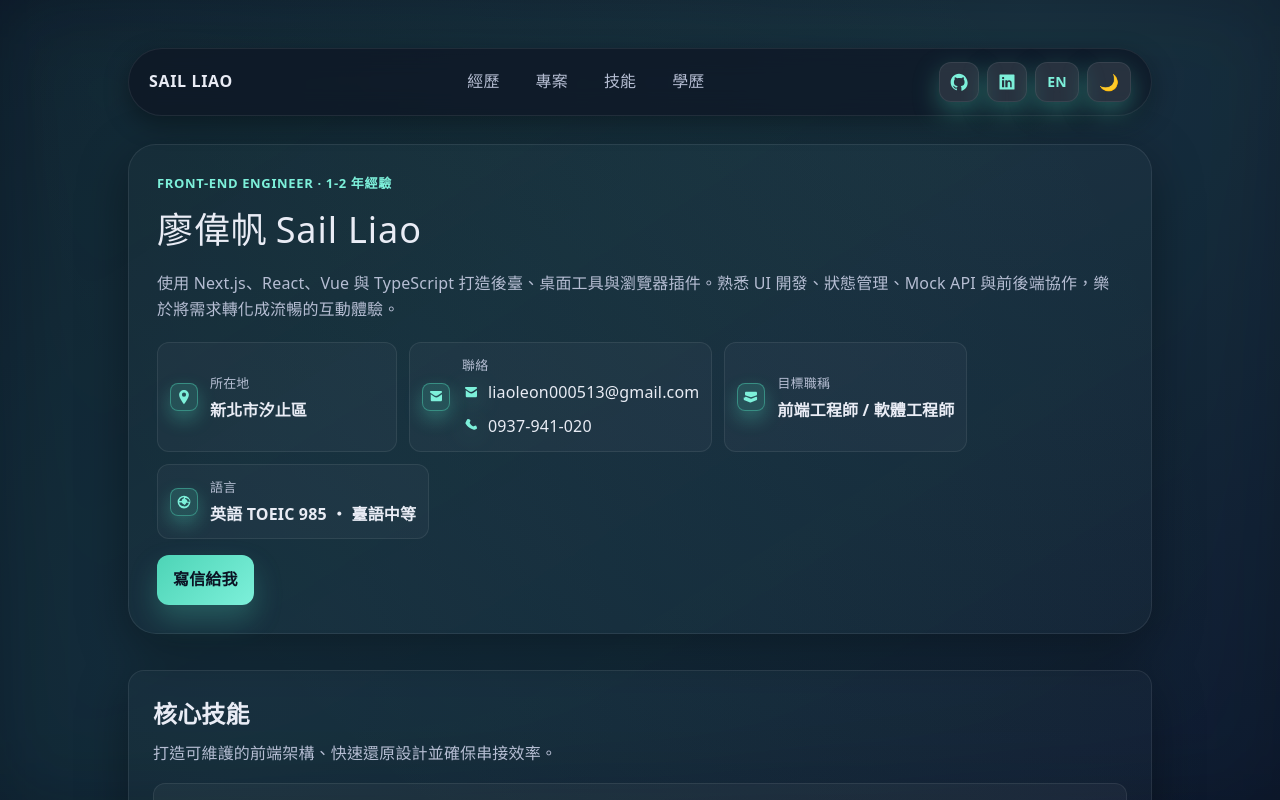
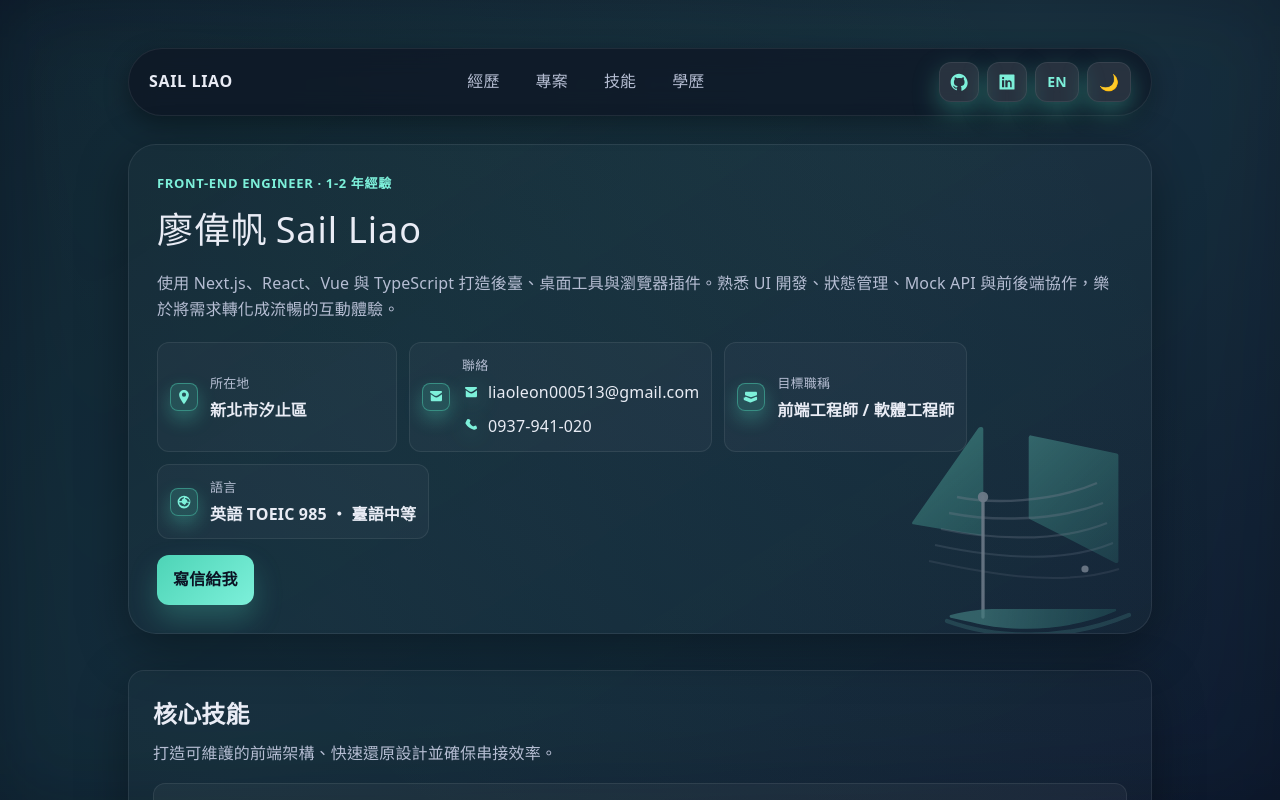
Before and after one commit to Sailwayfun/resume-website, a React (Vite) app: page / in a window 1280 px wide. Shown: the top 800 px of the page. Built offline with nearby package versions, Linux system fonts and the light colour scheme.

Commit message:
feat: add SailSvg component to Hero section for enhanced visual design

```diff
--- a/src/components/sections/Hero.tsx
+++ b/src/components/sections/Hero.tsx
@@ -16,6 +16,93 @@ interface HeroProps {
   langLabel: string;
   langValue: string;
   ctaLabel: string;
+}
+
+function SailSvg() {
+  return (
+    <div className="pointer-events-none absolute -right-10 -bottom-12 opacity-40">
+      <svg
+        width="360"
+        height="280"
+        viewBox="0 0 360 280"
+        fill="none"
+        xmlns="http://www.w3.org/2000/svg"
+      >
+        <defs>
+          <linearGradient
+            id="junk-sail-a"
+            x1="50"
+            y1="12"
+            x2="200"
+            y2="200"
+            gradientUnits="userSpaceOnUse"
+          >
+            <stop stopColor="var(--accent-strong)" stopOpacity="0.96" />
+            <stop offset="1" stopColor="var(--accent)" stopOpacity="0.28" />
+          </linearGradient>
+          <linearGradient
+            id="junk-sail-b"
+            x1="140"
+            y1="26"
+            x2="300"
+            y2="200"
+            gradientUnits="userSpaceOnUse"
+          >
+            <stop stopColor="var(--accent-strong)" stopOpacity="0.88" />
+            <stop offset="1" stopColor="var(--accent)" stopOpacity="0.22" />
+          </linearGradient>
+          <linearGradient
+            id="junk-hull"
+            x1="150"
+            y1="212"
+            x2="280"
+            y2="234"
+            gradientUnits="userSpaceOnUse"
+          >
+            <stop stopColor="var(--accent-strong)" stopOpacity="0.7" />
+            <stop offset="1" stopColor="var(--accent)" stopOpacity="0.35" />
+          </linearGradient>
+        </defs>
+        <path
+          d="M150 26c-1 0-2 .4-2.6 1l-66 94c-.7.9-.1 2.2.9 2.3l68 11.5c1 .2 2-.6 2-1.6V28c0-1.1-.9-2-2-2Z"
+          fill="url(#junk-sail-a)"
+        />
+        <path
+          d="M198 36c0-1 .8-1.8 1.8-1.6l86 18c.9.2 1.6 1 1.6 1.9v106c0 1.3-1.5 2.2-2.8 1.6l-86-44c-.6-.3-.9-.9-.9-1.6V36Z"
+          fill="url(#junk-sail-b)"
+        />
+        <path d="M126 96c34 7 94 6 140-14" stroke="rgba(233,236,245,0.42)" strokeWidth="2.4" />
+        <path d="M118 112c38 7.5 102 10 154-10" stroke="rgba(233,236,245,0.36)" strokeWidth="2.4" />
+        <path d="M110 128c40 8.5 112 16 166-6" stroke="rgba(233,236,245,0.32)" strokeWidth="2.2" />
+        <path d="M104 144c42 9 120 22 178-2" stroke="rgba(233,236,245,0.26)" strokeWidth="2.1" />
+        <path d="M98 160c44 9.5 128 28 190 8" stroke="rgba(233,236,245,0.2)" strokeWidth="2" />
+        <path
+          d="M152 96v120"
+          stroke="rgba(233,236,245,0.9)"
+          strokeWidth="3.3"
+          strokeLinecap="round"
+        />
+        <path
+          d="M170 208h114c1.3 0 1.7 1.7.5 2.3-36 15-74.6 20.5-116.6 16-14-1.5-29.2-5.8-48.2-9.6-1.4-.3-1.5-2.3-.1-2.8 21.6-5.2 35.8-6.1 49.4-5.9Z"
+          fill="url(#junk-hull)"
+        />
+        <circle cx="152" cy="96" r="5.2" fill="rgba(233,236,245,0.95)" />
+        <circle cx="254" cy="168" r="3.6" fill="rgba(233,236,245,0.95)" />
+        <path
+          d="M116 220c40 14.5 110 24 182-6"
+          stroke="rgba(125,240,218,0.34)"
+          strokeWidth="4.2"
+          strokeLinecap="round"
+        />
+        <path
+          d="M104 238c36 13 126 22 206-6"
+          stroke="rgba(125,240,218,0.2)"
+          strokeWidth="3.4"
+          strokeLinecap="round"
+        />
+      </svg>
+    </div>
+  );
 }
 
 export const Hero: FC<HeroProps> = ({
@@ -38,9 +125,10 @@ export const Hero: FC<HeroProps> = ({
   return (
     <section
       id="top"
-      className="bg-[rgba(255,255,255,0.02)] border rounded-[28px] p-7 shadow-[var(--shadow)]"
+      className="relative overflow-hidden bg-[rgba(255,255,255,0.02)] border rounded-[28px] p-7 shadow-[var(--shadow)]"
       style={{ borderColor: 'var(--border)' }}
     >
+      <SailSvg />
       <p
         className="text-[13px] font-semibold tracking-[0.05em] uppercase text-[var(--accent-strong)] mb-2"
         dangerouslySetInnerHTML={{ __html: eyebrow }}
```
